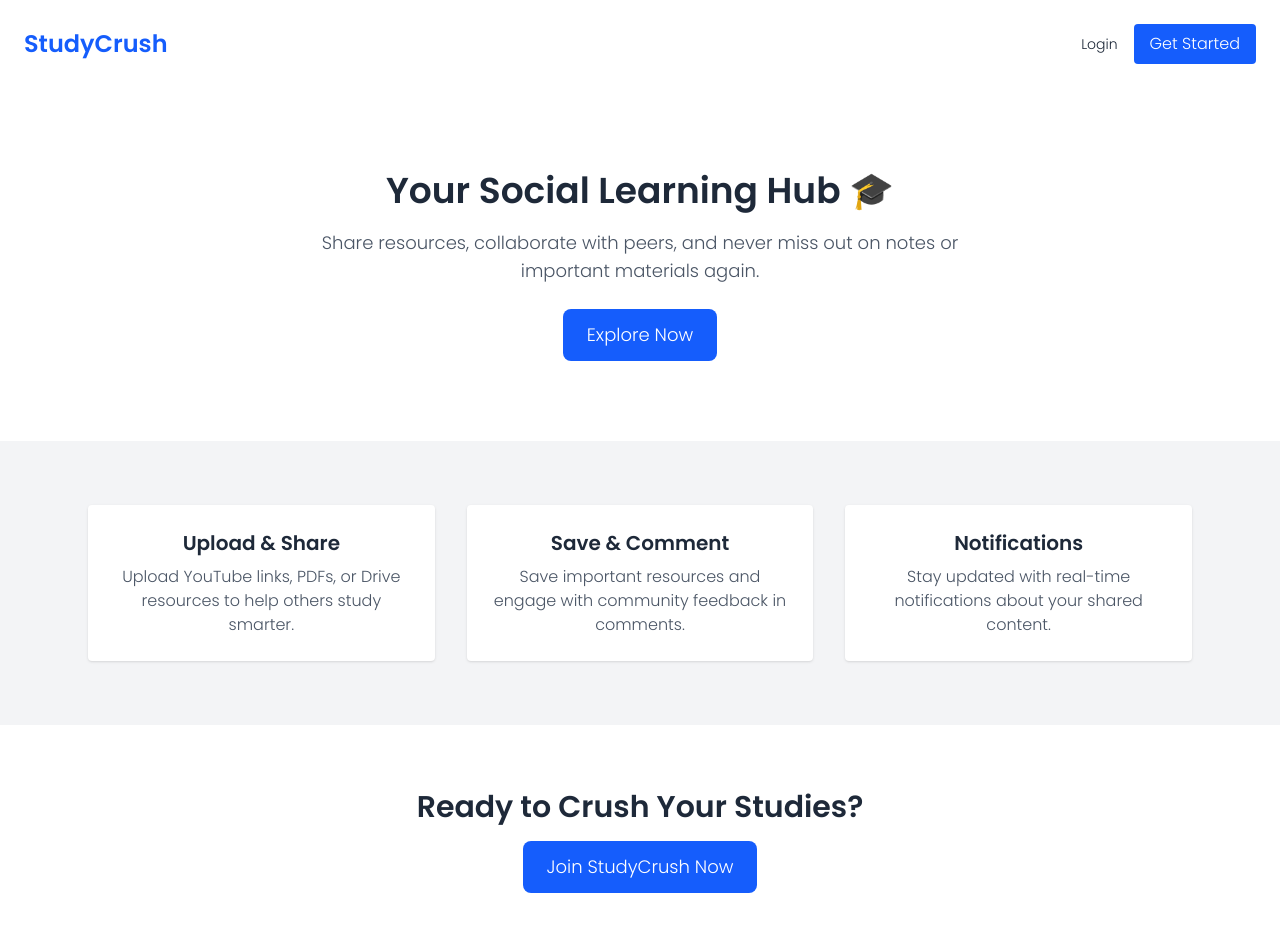
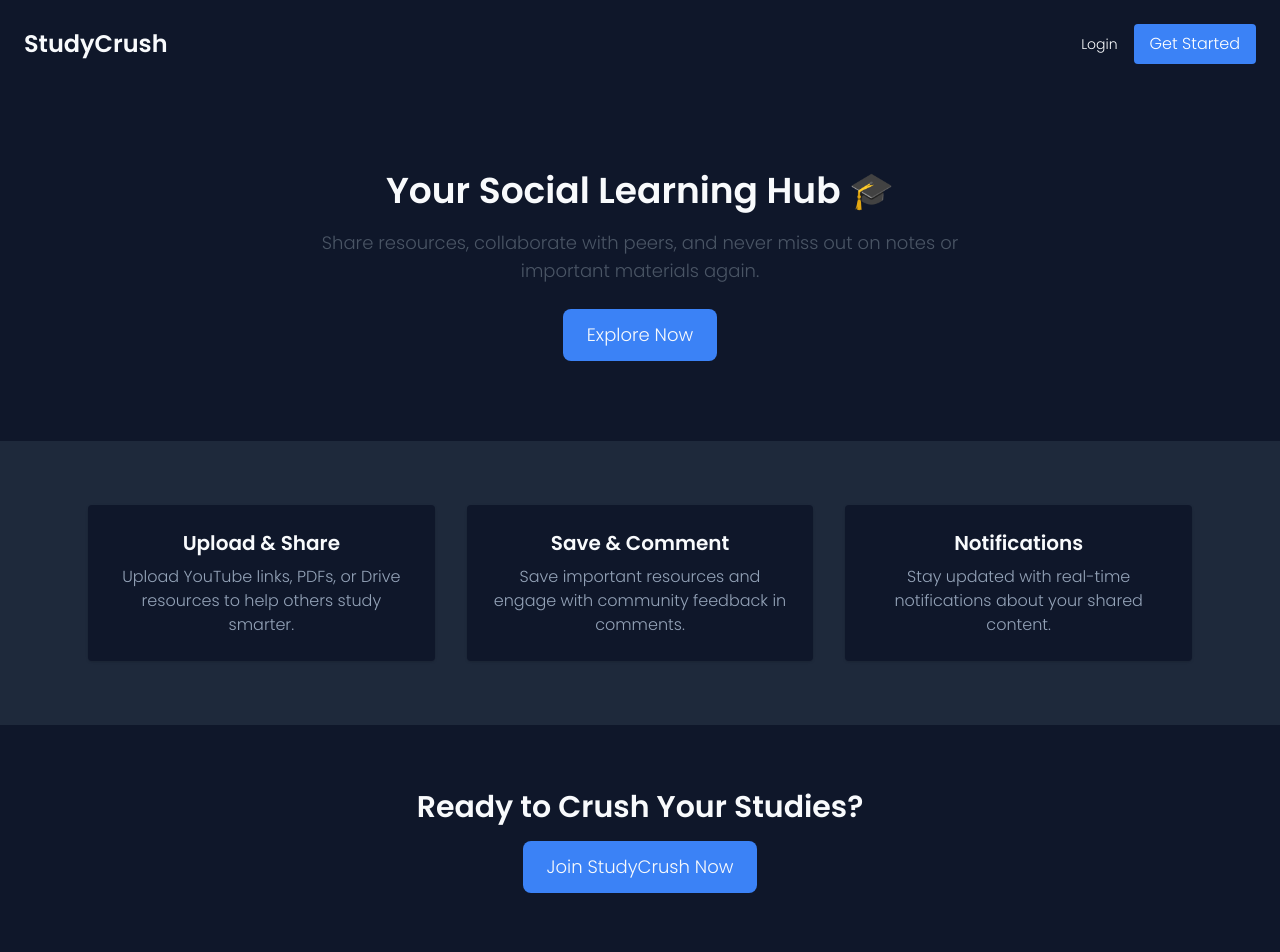
Before and after one commit to shailendrapawar/studyCrush, a React (Vite) app in the folder frontend/: page / in a window 1280 px wide. Shown: the top 952 px of the page. Built offline with nearby package versions, Linux system fonts and the light colour scheme.

Commit message:
last changes

```diff
--- a/frontend/src/components/gridCard/GridCard.jsx
+++ b/frontend/src/components/gridCard/GridCard.jsx
@@ -54,7 +54,7 @@ const GridCard = ({ data, source }) => {
 
 
     return (
-        <div className="h-40 w-auto sm:h-45 relative rounded-md overflow-hidden cursor-pointer "
+        <div className="h-40 w-auto sm:h-45 relative rounded-md overflow-hidden cursor-pointer shadow-black shadow-md "
             onClick={() => navigate(`/user/resource/${data._id}`)}
         >
             <img src={data?.thumbnail} className="h-full w-full object-cover"></img>
--- a/frontend/src/components/navbar/Navbar.jsx
+++ b/frontend/src/components/navbar/Navbar.jsx
@@ -52,6 +52,7 @@ const Navbar = () => {
 
 
   const isDarkMode=currentTheme.name==="light";
+
   return (
     <nav className=" h-16 flex justify-between pl-4 pr-4 items-center relative z-10 " style={{ backgroundColor: currentTheme.background, color: currentTheme.textPrimary, borderBottom: `1px solid ${currentTheme.line}` }}
     >
@@ -63,9 +64,9 @@ const Navbar = () => {
 
     {/* web -nav============= */}
       <nav className=" web-nav w-1/2 h-8 mr-15 max-w-100 flex justify-evenly items-center gap-1.5" style={{}} >
-        <NavLink to={"/user/home"} className={({ isActive }) => isActive ? "w-1/3 text-center text-blue-600" : "w-1/3 text-center"}>HOME</NavLink>
-        <NavLink to={"/user/search"} className={({ isActive }) => isActive ? "w-1/3 text-center text-blue-600" : "w-1/3 text-center"}>Search</NavLink>
-        <NavLink to={"/user/upload"} className={({ isActive }) => isActive ? "w-1/3 text-center text-blue-600" : "w-1/3 text-center"}>Upload</NavLink>
+        <NavLink to={"/user/home"} className={({ isActive }) => isActive ? "w-1/3 text-center text-blue-600 font-bold transition ease-out" : "w-1/3 text-center"}>HOME</NavLink>
+        <NavLink to={"/user/search"} className={({ isActive }) => isActive ? "w-1/3 text-center text-blue-600 font-bold transition ease-out" : "w-1/3 text-center"}>Search</NavLink>
+        <NavLink to={"/user/upload"} className={({ isActive }) => isActive ? "w-1/3 text-center text-blue-600 font-bold transition ease-out" : "w-1/3 text-center"}>Upload</NavLink>
 
       </nav>
 
--- a/frontend/src/components/tagsBar/TagsBar.jsx
+++ b/frontend/src/components/tagsBar/TagsBar.jsx
@@ -13,7 +13,7 @@ const TagsBar = ({list,setList}) => {
 
     const addTag = (e) => {
         if (e.key === "Enter") {
-            if(list.length>5){
+            if(list.length>4){
                 toast.error(" you can only add 5 tags")
                 return
             }
@@ -41,8 +41,8 @@ const TagsBar = ({list,setList}) => {
             <div className="w-auto flex  gap-1.5 overflow-x-scroll" >
                 {list?.map((tag,i) => {
                     return <div key={i} index={i} className=" min-w-auto  pl-3 pr-3 h-9 rounded-md  relative cursor-pointer " style={{backgroundColor:currentTheme.primary}}>
-                        <section className=" whitespace-nowrap text-[12px] h-5 max-h-5 mt-3">{tag}</section>
-                        <b className=" absolute top-0 right-1 text-[10px]" onClick={()=>removeTag(i)}>X</b>
+                        <section className=" whitespace-nowrap text-[12px] h-5 max-h-5 mt-3 text-white">{tag}</section>
+                        <b className=" absolute top-0 right-1 text-[10px] text-white" onClick={()=>removeTag(i)}>X</b>
                     </div>
 
                 })}
--- a/frontend/src/pages/authPages/Login.jsx
+++ b/frontend/src/pages/authPages/Login.jsx
@@ -44,18 +44,18 @@ const Login = () => {
 
   return (
     <div className={` h-screen flex justify-center items-center`} style={{ backgroundColor: currentTheme.background }}>
-      <section className="h-100  w-[95%] max-w-100 rounded-md flex flex-col justify-evenly pl-2 pr-2" style={{ backgroundColor: currentTheme.cardBackground, border: `1px solid ${currentTheme.line}` }}>
+      <section className="h-100  w-[95%] max-w-100 rounded-md flex flex-col justify-evenly pl-2 pr-2 shadow-md shadow-black" style={{ backgroundColor: currentTheme.cardBackground, border: `1px solid ${currentTheme.line}` }}>
 
         <h3 className=' text-4xl text-center'><b className='text-blue-500'>L</b>ogin</h3>
 
 
         <form onSubmit={handleLogin} className='w-full h-auto flex flex-col items-center gap-3'>
-          <input value={identifier} onChange={(e) => setIdentifier(e.target.value)} required type='text' className='h-12 w-[90%] outline-none pl-2  text-sm rounded-sm' style={{ background: currentTheme.background, color: currentTheme.textPrimary, border: `1px solid ${currentTheme.line}` }} placeholder='enter you email or username'></input>
-          <input value={password} onChange={(e) => setPassword(e.target.value)} required type='text' className='h-12 w-[90%] outline-none pl-2 text-sm  rounded-sm' style={{ background: currentTheme.background, border: `1px solid ${currentTheme.line}` }} placeholder='enter you password'></input>
-          <button className='h-10 w-[90%] rounded-md mt-2' style={{ backgroundColor: currentTheme.accent }}>Log in</button>
+          <input value={identifier} onChange={(e) => setIdentifier(e.target.value)} required type='text' className='h-12 w-[90%] outline-none pl-2  text-sm rounded-sm shadow-xs shadow-black' style={{ background: currentTheme.background, color: currentTheme.textPrimary, border: `1px solid ${currentTheme.line}` }} placeholder='enter you email or username'></input>
+          <input value={password} onChange={(e) => setPassword(e.target.value)} required type='text' className='h-12 w-[90%] outline-none pl-2 text-sm  rounded-sm shadow-xs shadow-black' style={{ background: currentTheme.background, border: `1px solid ${currentTheme.line}` }} placeholder='enter you password'></input>
+          <button className='h-10 w-[90%] rounded-md mt-2 active:shadow-none shadow-xs shadow-black text-white' style={{ backgroundColor: currentTheme.accent }}>Log in</button>
         </form>
 
-        <span className='text-sm underline text-center cursor-pointer' style={{ color: currentTheme.textPrimary }}
+        <span className='text-sm hover:underline text-center cursor-pointer' style={{ color: currentTheme.textPrimary }}
           onClick={() => navigate("/register")}
         >Not registered? Sign up</span>
       </section>
--- a/frontend/src/pages/authPages/Register.jsx
+++ b/frontend/src/pages/authPages/Register.jsx
@@ -60,19 +60,19 @@ const Register = () => {
   return (
     <div className={` h-screen flex justify-center items-center`} style={{ backgroundColor: currentTheme.background }}>
 
-      <section className="h-130 w-[95%] max-w-100 rounded-md flex flex-col justify-evenly pl-2 pr-2" style={{ backgroundColor: currentTheme.cardBackground, border: ` 1px solid ${currentTheme.line}` }}>
+      <section className="h-130 w-[95%] max-w-100 rounded-md flex flex-col justify-evenly pl-2 pr-2 shadow-md shadow-black" style={{ backgroundColor: currentTheme.cardBackground, border: ` 1px solid ${currentTheme.line}` }}>
 
         <h3 className=' text-4xl text-center'><b className='text-blue-500'>R</b>egister</h3>
 
         <form onSubmit={handleResgister} className='w-full h-auto flex flex-col items-center gap-2'>
-          <input value={userData.name} onChange={(e) => handleChange(e)} name="name" required type='text' className='h-12 w-[90%] outline-none pl-2 pr-1  text-sm rounded-sm' style={{ background: currentTheme.background, color: currentTheme.textPrimary, border: `1px solid ${currentTheme.line}` }} placeholder='enter you name'></input>
-          <input value={userData.username} onChange={(e) => handleChange(e)} required type='text' name='username' className='h-12 w-[90%] outline-none pl-2 pr-1 text-sm  rounded-sm' style={{ background: currentTheme.background, color: currentTheme.textPrimary, border: `1px solid ${currentTheme.line}` }} placeholder='enter you username'></input>
-          <input value={userData.email} onChange={(e) => handleChange(e)} required type='email' name='email' className='h-12 w-[90%] outline-none pl-2 pr-1 text-sm  rounded-sm' style={{ background: currentTheme.background, color: currentTheme.textPrimary, border: `1px solid ${currentTheme.line}` }} placeholder='enter you email'></input>
-          <input value={userData.password} onChange={(e) => handleChange(e)} required type='text' name='password' className='h-12 w-[90%] outline-none pl-2 pr-1 text-sm  rounded-sm' style={{ background: currentTheme.background, color: currentTheme.textPrimary, border: `1px solid ${currentTheme.line}` }} placeholder='enter you password'></input>
-          <button className='h-10 w-[90%] rounded-md mt-2' style={{ backgroundColor: currentTheme.accent }}>Sign up</button>
+          <input value={userData.name} onChange={(e) => handleChange(e)} name="name" required type='text' className='h-12 w-[90%] outline-none pl-2 pr-1  text-sm rounded-sm shadow-xs shadow-black' style={{ background: currentTheme.background, color: currentTheme.textPrimary, border: `1px solid ${currentTheme.line}` }} placeholder='enter you name'></input>
+          <input value={userData.username} onChange={(e) => handleChange(e)} required type='text' name='username' className='h-12 w-[90%] outline-none pl-2 pr-1 text-sm  rounded-sm shadow-xs shadow-black' style={{ background: currentTheme.background, color: currentTheme.textPrimary, border: `1px solid ${currentTheme.line}` }} placeholder='enter you username'></input>
+          <input value={userData.email} onChange={(e) => handleChange(e)} required type='email' name='email' className='h-12 w-[90%] outline-none pl-2 pr-1 text-sm  rounded-sm shadow-xs shadow-black' style={{ background: currentTheme.background, color: currentTheme.textPrimary, border: `1px solid ${currentTheme.line}` }} placeholder='enter you email'></input>
+          <input value={userData.password} onChange={(e) => handleChange(e)} required type='text' name='password' className='h-12 w-[90%] outline-none pl-2 pr-1 text-sm  rounded-sm shadow-xs shadow-black' style={{ background: currentTheme.background, color: currentTheme.textPrimary, border: `1px solid ${currentTheme.line}` }} placeholder='enter you password'></input>
+          <button className='h-10 w-[90%] rounded-md mt-2 shadow-xs shadow-black text-white' style={{ backgroundColor: currentTheme.accent }}>Sign up</button>
         </form>
 
-        <span className='text-sm underline text-center cursor-pointer' style={{ color: currentTheme.textPrimary }}
+        <span className='text-sm hover:underline text-center cursor-pointer' style={{ color: currentTheme.textPrimary }}
           onClick={() => navigate("/login")}
         >Already a user? Log in instead</span>
       </section>
--- a/frontend/src/pages/ladingPage/Landing.jsx
+++ b/frontend/src/pages/ladingPage/Landing.jsx
@@ -1,17 +1,21 @@
 import { useNavigate } from "react-router"
-
+import {useSelector} from "react-redux"
 const Landing = () => {
 
   const navigate=useNavigate();
+  const {currentTheme}=useSelector(s=>s.theme)
 
   return (
-    <div className="min-h-screen bg-white dark:bg-gray-900 text-gray-800 dark:text-white">
+    <div className="min-h-screen "
+    style={{backgroundColor:currentTheme.background}}
+    >
       {/* Navbar */}
       <nav className="flex justify-between items-center p-6 max-w-7xl mx-auto">
-        <h1 className="text-2xl font-bold text-blue-600 dark:text-blue-400">StudyCrush</h1>
+        <h1 className="text-2xl font-bold">StudyCrush</h1>
         <div className="space-x-4">
           <button className="text-sm hover:underline" onClick={()=>navigate("/login")}>Login</button>
-          <button className="bg-blue-600 text-white px-4 py-2 rounded hover:bg-blue-700 transition"
+          <button className=" text-white px-4 py-2 rounded hover:bg-blue-700 transition"
+          style={{backgroundColor:currentTheme.accent}}
           onClick={()=>navigate("/register")}
           >
             Get Started
@@ -27,40 +31,65 @@ const Landing = () => {
         <p className="text-lg text-gray-600 dark:text-gray-300 mb-6">
           Share resources, collaborate with peers, and never miss out on notes or important materials again.
         </p>
-        <button className="bg-blue-600 text-white px-6 py-3 rounded-lg text-lg hover:bg-blue-700 transition">
+        <button className="  px-6 py-3 rounded-lg text-lg hover:bg-blue-700 transition"
+        style={{backgroundColor:currentTheme.accent}}
+        >
           Explore Now
         </button>
       </section>
 
       {/* Features Section */}
-      <section className="py-16 bg-gray-100 dark:bg-gray-800">
+      <section className="py-16 "
+      style={{backgroundColor:currentTheme.cardBackground}}
+      >
         <div className="max-w-6xl mx-auto px-6 grid md:grid-cols-3 gap-8 text-center">
-          <div className="p-6 bg-white dark:bg-gray-700 rounded shadow">
+
+          <div className="p-6 rounded shadow"
+          style={{backgroundColor:currentTheme.background}}
+          >
             <h3 className="text-xl font-semibold mb-2">Upload & Share</h3>
-            <p className="text-gray-600 dark:text-gray-300">Upload YouTube links, PDFs, or Drive resources to help others study smarter.</p>
+            <p className=""
+            style={{color:currentTheme.textSecondary}}
+            >Upload YouTube links, PDFs, or Drive resources to help others study smarter.</p>
           </div>
-          <div className="p-6 bg-white dark:bg-gray-700 rounded shadow">
+
+          <div className="p-6  rounded shadow"
+          style={{backgroundColor:currentTheme.background}}
+          >
             <h3 className="text-xl font-semibold mb-2">Save & Comment</h3>
-            <p className="text-gray-600 dark:text-gray-300">Save important resources and engage with community feedback in comments.</p>
+            <p className=""
+            style={{color:currentTheme.textSecondary}}
+             >Save important resources and engage with community feedback in comments.</p>
           </div>
-          <div className="p-6 bg-white dark:bg-gray-700 rounded shadow">
+
+          <div className="p-6  rounded shadow"
+          style={{backgroundColor:currentTheme.background}}
+          >
             <h3 className="text-xl font-semibold mb-2">Notifications</h3>
-            <p className="text-gray-600 dark:text-gray-300">Stay updated with real-time notifications about your shared content.</p>
+            <p className=""
+             style={{color:currentTheme.textSecondary}}
+            >Stay updated with real-time notifications about your shared content.</p>
           </div>
+
         </div>
       </section>
 
       {/* CTA */}
-      <section className="py-16 text-center bg-white dark:bg-gray-900">
+      <section className="py-16 text-center ">
         <h2 className="text-3xl font-bold mb-4">Ready to Crush Your Studies?</h2>
-        <button className="bg-blue-600 text-white px-6 py-3 rounded-lg text-lg hover:bg-blue-700 transition">
+        <button className=" px-6 py-3 rounded-lg text-lg transition"
+        style={{backgroundColor:currentTheme.accent}}
+        onClick={()=>navigate("/register")}
+        >
           Join StudyCrush Now
         </button>
       </section>
 
       {/* Footer */}
       <footer className="text-center py-6 border-t border-gray-200 dark:border-gray-700">
-        <p className="text-sm text-gray-600 dark:text-gray-400">&copy; {new Date().getFullYear()} StudyCrush. All rights reserved.</p>
+        <p className="text-sm text-gray-600 dark:text-gray-400">
+          Created By :- Shailendra & Paras 💀
+        </p>
       </footer>
     </div>
   )
--- a/frontend/src/pages/publicProfilePage/PublicProfilePage.jsx
+++ b/frontend/src/pages/publicProfilePage/PublicProfilePage.jsx
@@ -51,11 +51,11 @@ const PublicProfilePage = () => {
       onClick={()=>navigate(-1)}
       />
 
-      <section className="max-w-100 w-full h-70 rounded-lg flex shadow-xs shadow-black flex-col items-center justify-evenly mt-5"
+      <section className="max-w-100 w-full h-70 rounded-lg flex shadow-md shadow-black flex-col items-center justify-evenly mt-5"
         style={{ backgroundColor: currentTheme.cardBackground }}
       >
 
-        <img className="h-30 w-30 rounded-full bg-white object-cover"
+        <img className="h-30 w-30 rounded-full bg-white object-cover border-2 border-blue-500"
           src={userData?.profilePicture?.url || defaultAvatar}
         ></img>
 
@@ -68,7 +68,7 @@ const PublicProfilePage = () => {
 
       <h1 className="text-xl mt-5 text-center"><b style={{ color: currentTheme.accent }}>S</b>hared <b style={{ color: currentTheme.accent }}>R</b>esources ( {resourceList.length || 0} )</h1>
 
-      <div className="mt-5 w-full h-auto grid grid-cols-2 gap-1 sm:grid-cols-3 ">
+      <div className="mt-5 w-full h-auto  gap-1 flex justify-evenly ">
 
         {resourceList?.map((item, i) => {
           return <GridCard key={i} data={item} source="public" />
--- a/frontend/src/pages/uploadPage/UploadPage.jsx
+++ b/frontend/src/pages/uploadPage/UploadPage.jsx
@@ -158,7 +158,7 @@ const UploadPage = () => {
         {/* ======for tags============== */}
         <TagsBar list={taglist} setList={setTaglist} />
 
-        <button onClick={handleSubmit} className="h-10 w-20 rounded-md self-end mt-2 mb-2" style={{ backgroundColor: currentTheme.primary }}>UPLOAD</button>
+        <button onClick={handleSubmit} className="h-10 w-20 text-white rounded-md self-end mt-2 mb-2" style={{ backgroundColor: currentTheme.primary }}>UPLOAD</button>
 
       </section>
 
--- a/frontend/src/pages/userProfile/UserProfile.jsx
+++ b/frontend/src/pages/userProfile/UserProfile.jsx
@@ -95,7 +95,7 @@ const UserProfile = () => {
     >
       {/* Header Section */}
       <header className="max-w-6xl mx-auto">
-        <h1 className="text-2xl font-bold mb-8 text-center md:text-3xl">
+        <h1 className="text-2xl font- mb-8 text-center md:text-3xl">
           <span style={{ color: currentTheme?.accent }}>U</span>ser{" "}
           <span style={{ color: currentTheme?.accent }}>P</span>rofile
         </h1>
```
Also changed, not shown: 1 other file (tests, documents, lock files or other folders).
